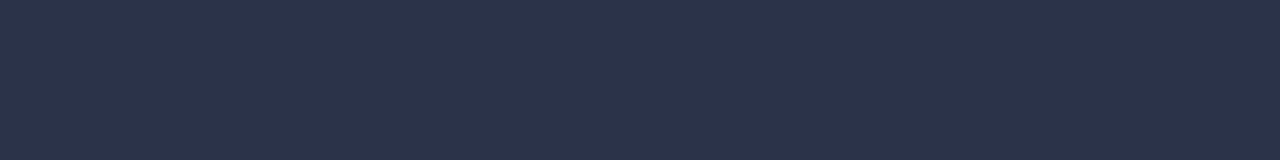
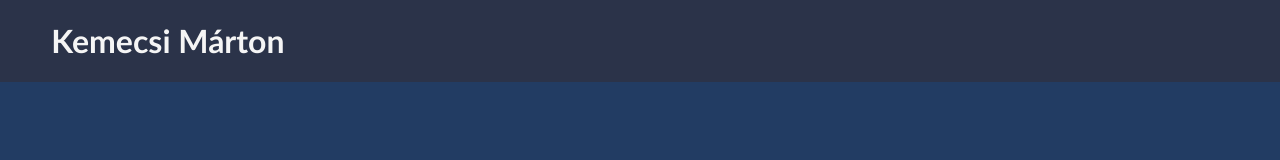
Before and after one commit to IgenDeIgen/kmportfolio, a plain HTML site: page index.html in a window 1280 px wide. Drawn offline with Linux system fonts and the light colour scheme.

Commit message:
Titlebar added

```diff
--- a/index.html
+++ b/index.html
@@ -7,6 +7,12 @@
     <link rel="stylesheet" href="style.css">
 </head>
 <body>
+    <div id="cimsor">
+        <h1>Kemecsi Márton</h1>
+    </div>
 
+    <div id="bemutatkozas">
+
+    </div>
 </body>
 </html>
--- a/style.css
+++ b/style.css
@@ -1,3 +1,30 @@
 body {
+    background-color: #223C63;
+
+    font-family:'Trebuchet MS', 'Lucida Sans Unicode', 'Lucida Grande', 'Lucida Sans', Arial, sans-serif;
+}
+
+/*
+    Mandarin: F6724B
+    Coral: FC8A55
+    Spicy mix: 8F4E51
+    Outer Space: 2B3349
+    Indogo: 223C63
+*/
+
+#cimsor {
     background-color: #2B3349;
+
+    color: whitesmoke;
+    position: absolute;
+    width: 100%;
+    left: 0;
+    top: 0;
+
+    padding: 0;
 }
+
+#cimsor h1 {
+    padding: 0 4%;
+    font-weight: bold;
+}
```
